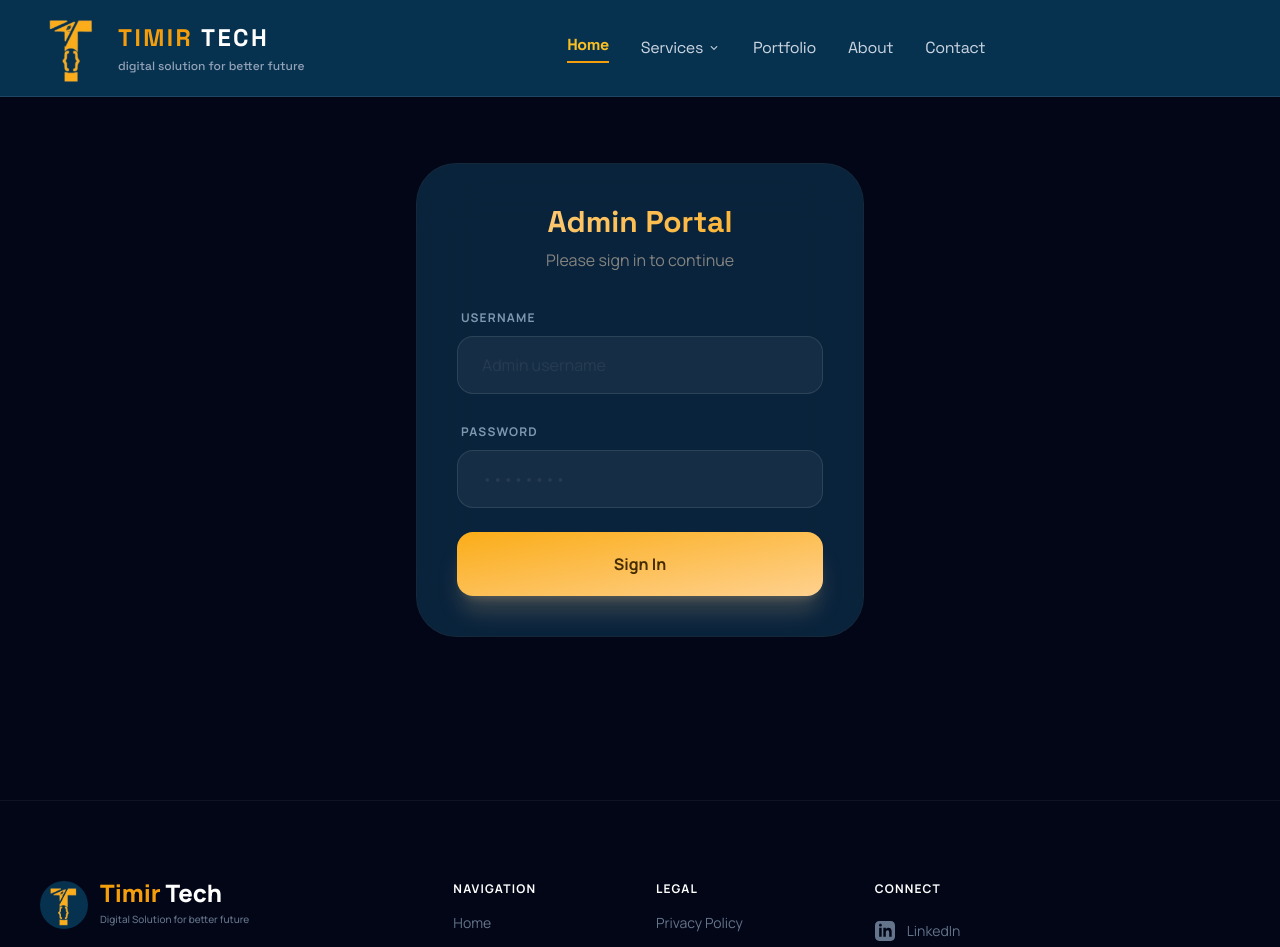
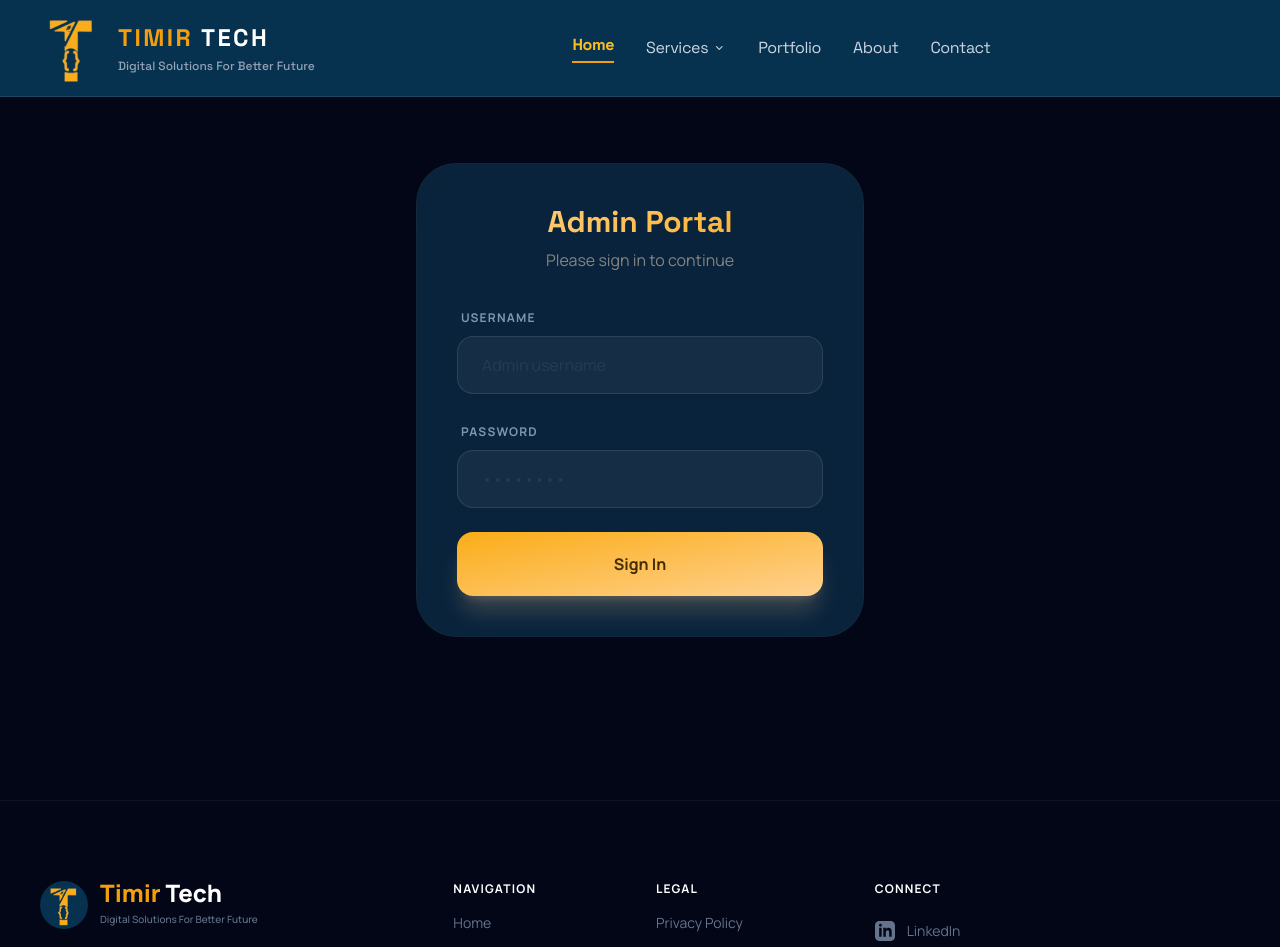
Before and after one commit to fsr-software-solution/Timir-tech, a React (Vite) app in the folder frontend/: page /admin/login in a window 1280 px wide. Shown: the top 947 px of the page. Built offline with nearby package versions, Linux system fonts and the light colour scheme.

Commit message:
feat: implement admin dashboard with message management and add layout components and home sections

```diff
--- a/frontend/src/Components/Layout/Footer.jsx
+++ b/frontend/src/Components/Layout/Footer.jsx
@@ -55,7 +55,7 @@ const Footer = () => {
                                 Timir <span className="text-white">Tech</span>
                             </div>
                             <div className="text-[10px] text-slate-500 font-medium mt-1">
-                                Digital Solution for better future
+                                Digital Solutions For Better Future
                             </div>
                         </div>
                     </div>
--- a/frontend/src/Components/Layout/Navbar.jsx
+++ b/frontend/src/Components/Layout/Navbar.jsx
@@ -32,8 +32,8 @@ const Navbar = () => {
               <span className="text-base sm:text-2xl font-bold text-amber-500 uppercase tracking-widest leading-none">
                 Timir <span className="text-white">Tech</span>
               </span>
-              <span className="text-[10px] sm:text-xs text-slate-400 font-medium tracking-normal mt-1 lowercase">
-                Digital Solution for better future
+              <span className="text-[10px] sm:text-xs text-slate-400 font-medium tracking-normal mt-1">
+                Digital Solutions For Better Future
               </span>
             </div>
           </Link>
--- a/frontend/src/Components/home/About.jsx
+++ b/frontend/src/Components/home/About.jsx
@@ -18,7 +18,7 @@ const About = () => {
                             </div>
                             <h3 className="headline text-2xl md:text-3xl font-bold">
                                 Timir <span className="text-white">Tech</span>
-                                <div className="text-sm font-medium text-slate-500 tracking-normal lowercae mt-1">Digital Solution for better future</div>
+                                <div className="text-sm font-medium text-slate-500 tracking-normal mt-1">Digital Solutions For Better Future</div>
                             </h3>
                         </div>
                         <h4 className="text-xl md:text-2xl font-bold mb-8">Redefining Tech <br /><span className="text-on-surface-variant/50">Boundaries</span></h4>
--- a/frontend/src/Components/home/Contact.jsx
+++ b/frontend/src/Components/home/Contact.jsx
@@ -68,7 +68,7 @@ const Contact = () => {
                                         Timir <span className="text-white">Tech</span>
                                     </div>
                                     <div className="text-[10px] text-slate-500 font-medium mt-1">
-                                        Digital Solution for better future
+                                        Digital Solutions For Better Future
                                     </div>
                                 </div>
                             </div>
--- a/frontend/src/Pages/AdminDashboard.jsx
+++ b/frontend/src/Pages/AdminDashboard.jsx
@@ -5,6 +5,8 @@ const AdminDashboard = () => {
     const [messages, setMessages] = useState([]);
     const [loading, setLoading] = useState(true);
     const [error, setError] = useState('');
+    const [currentPage, setCurrentPage] = useState(1);
+    const messagesPerPage = 10;
     const navigate = useNavigate();
 
     useEffect(() => {
@@ -70,6 +72,11 @@ const AdminDashboard = () => {
         navigate('/admin/login');
     };
 
+    const indexOfLastMessage = currentPage * messagesPerPage;
+    const indexOfFirstMessage = indexOfLastMessage - messagesPerPage;
+    const currentMessages = messages.slice(indexOfFirstMessage, indexOfLastMessage);
+    const totalPages = Math.ceil(messages.length / messagesPerPage);
+
     if (loading) return (
         <div className="min-h-screen bg-slate-950 flex items-center justify-center">
             <div className="text-primary animate-pulse text-xl">Loading messages...</div>
@@ -77,7 +84,7 @@ const AdminDashboard = () => {
     );
 
     return (
-        <div className="min-h-screen bg-slate-950 text-on-surface p-6 md:p-12">
+        <div className="min-h-screen bg-slate-950 text-on-surface p-6 md:p-12 pt-28 md:pt-36">
             <div className="max-w-7xl mx-auto space-y-8">
                 <div className="flex flex-col md:flex-row md:items-center justify-between gap-6">
                     <div>
@@ -109,7 +116,7 @@ const AdminDashboard = () => {
                     </div>
                 ) : (
                     <div className="grid grid-cols-1 gap-6">
-                        {messages.map((msg) => (
+                        {currentMessages.map((msg) => (
                             <div key={msg._id} className="glass-card p-8 rounded-[2.5rem] border-primary/5 hover:border-primary/20 transition-all group relative overflow-hidden">
                                 <div className="flex flex-col md:flex-row justify-between gap-6">
                                     <div className="space-y-4 flex-1">
@@ -144,6 +151,28 @@ const AdminDashboard = () => {
                                 </div>
                             </div>
                         ))}
+
+                        {totalPages > 1 && (
+                            <div className="flex justify-center items-center gap-4 mt-8">
+                                <button
+                                    onClick={() => setCurrentPage(prev => Math.max(prev - 1, 1))}
+                                    disabled={currentPage === 1}
+                                    className="px-4 py-2 rounded-xl border border-white/10 hover:bg-white/5 disabled:opacity-50 transition-all font-medium text-sm"
+                                >
+                                    Previous
+                                </button>
+                                <span className="text-sm opacity-60">
+                                    Page {currentPage} of {totalPages}
+                                </span>
+                                <button
+                                    onClick={() => setCurrentPage(prev => Math.min(prev + 1, totalPages))}
+                                    disabled={currentPage === totalPages}
+                                    className="px-4 py-2 rounded-xl border border-white/10 hover:bg-white/5 disabled:opacity-50 transition-all font-medium text-sm"
+                                >
+                                    Next
+                                </button>
+                            </div>
+                        )}
                     </div>
                 )}
             </div>
```
